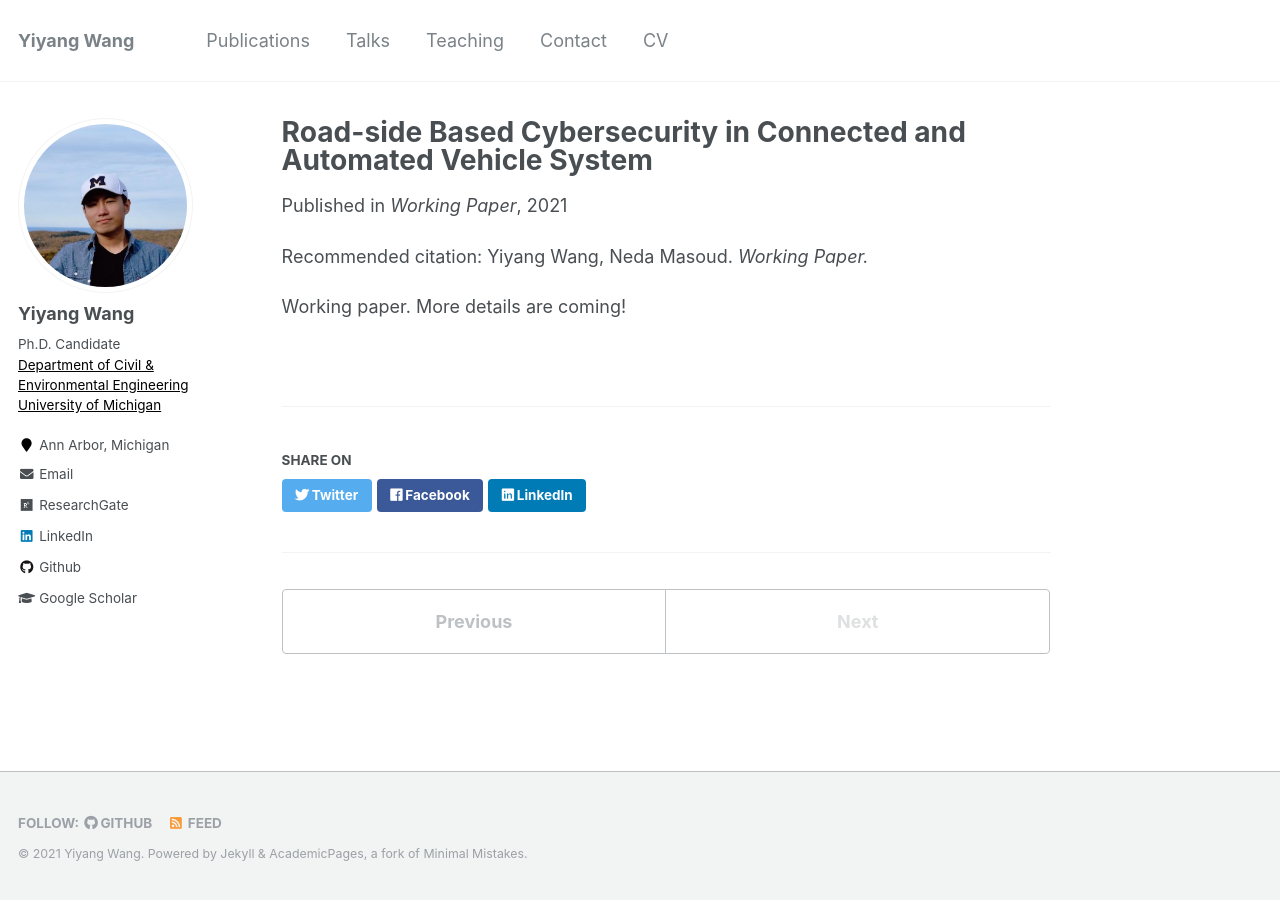
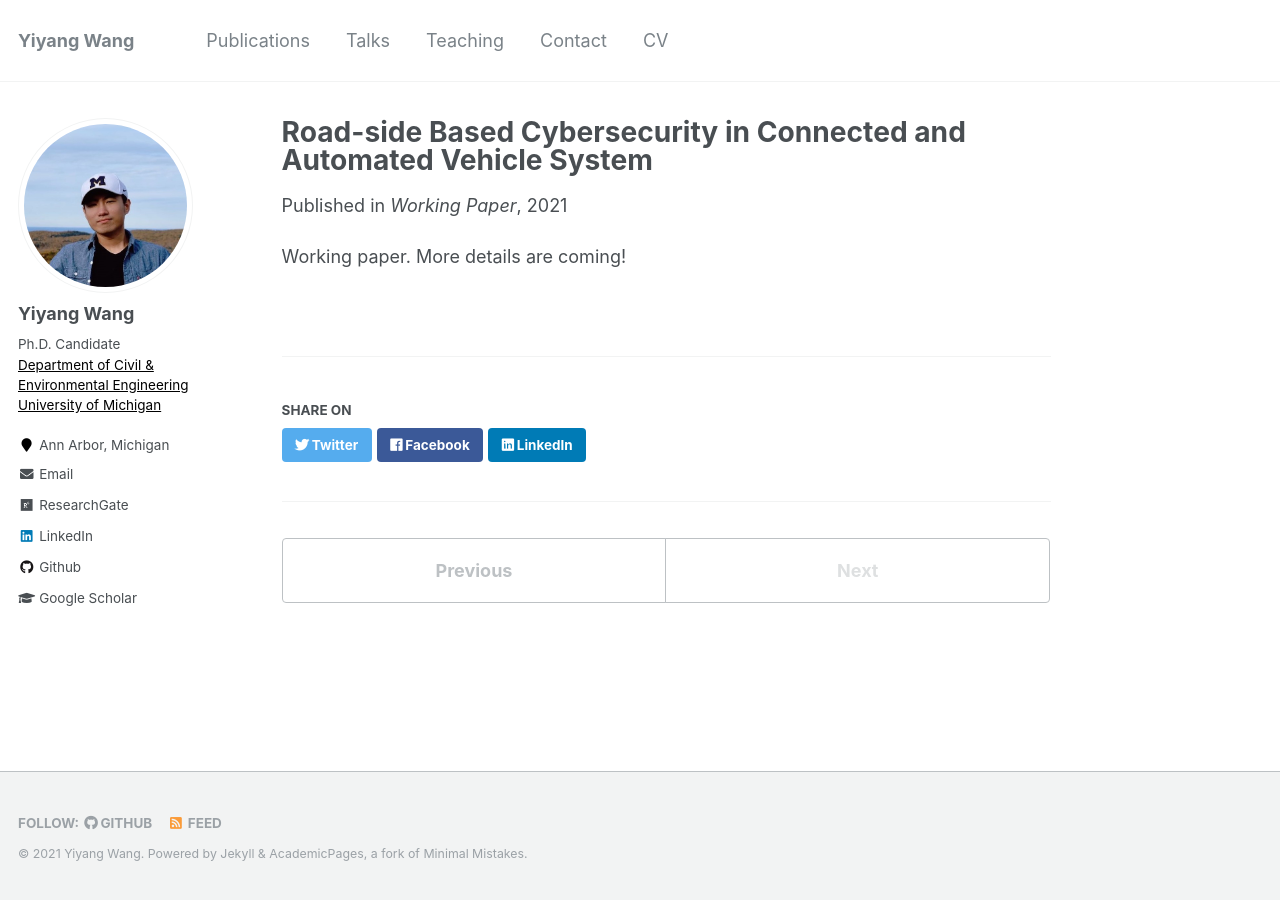
Before and after one commit to yiyangwan/yiyangwan.github.io, a Jekyll site: the page built from _publications/RSU.md, in a window 1280 px wide. Built offline with Jekyll 4.4.1, drawn with Linux system fonts in a browser that asks for light colours; some of the changed lines change nothing that is shown.

Commit message:
Update RSU.md

```diff
--- a/_publications/RSU.md
+++ b/_publications/RSU.md
@@ -6,7 +6,7 @@ permalink: /publications/RSU
 date: 2021-10-13
 venue: 'Working Paper'
 # paperurl: 'https://ieeexplore.ieee.org/document/8684317'
-citation: 'Yiyang Wang, Neda Masoud. <i>Working Paper.</i>'
+# citation: 'Yiyang Wang, Neda Masoud. <i>Working Paper.</i>'
 ---
 
 
```
